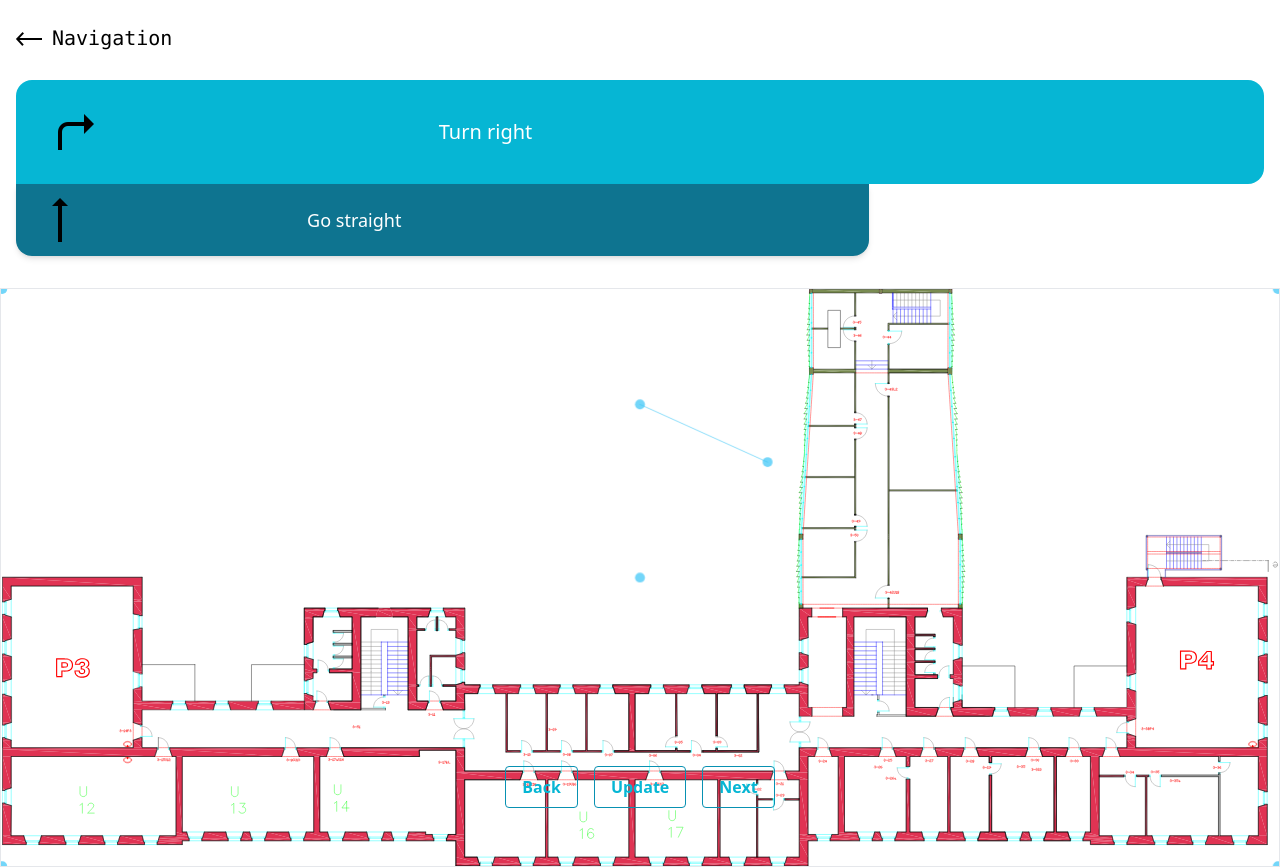
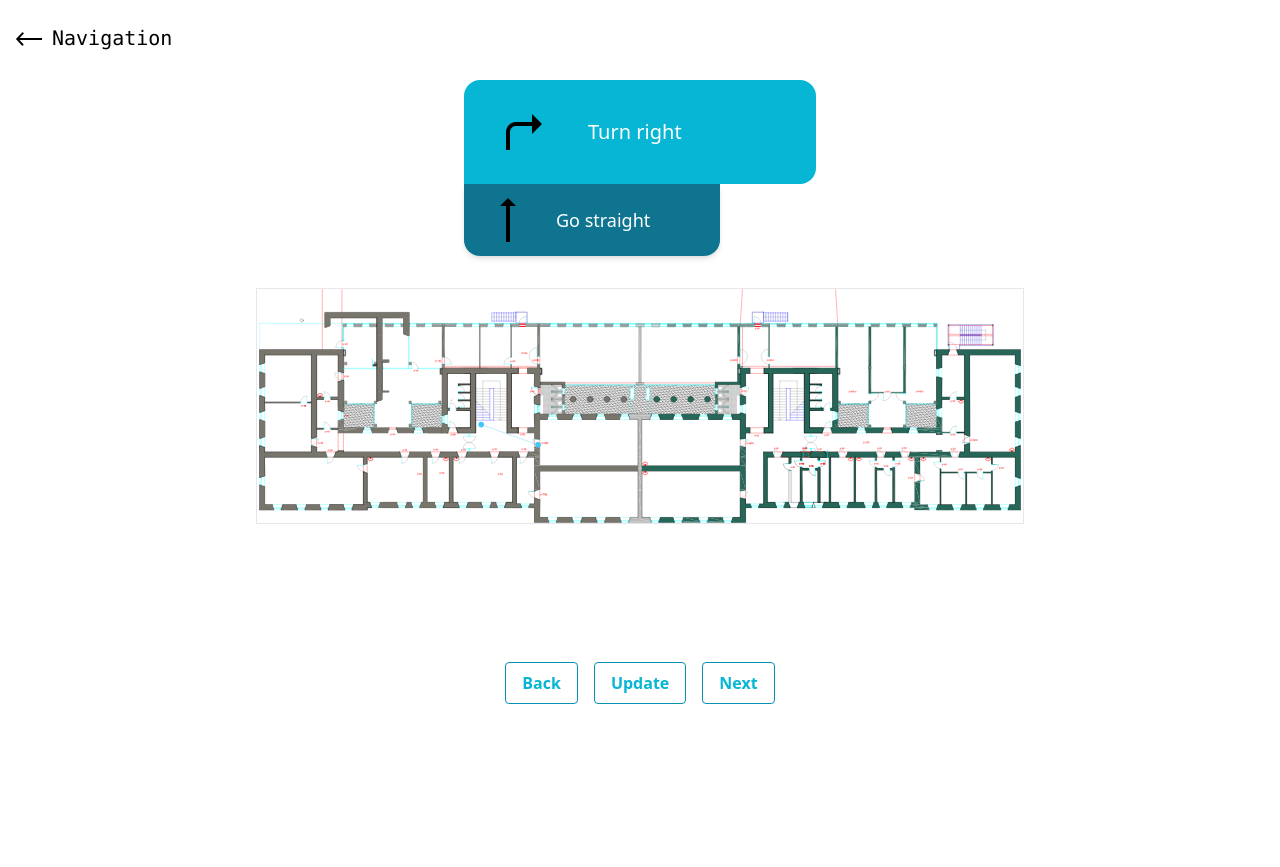
Before and after one commit to JakovTomasic/RitehMaps, a Next.js app in the folder client/: page /navigation in a window 1280 px wide. After the commit the page ends 800 px from the top, so only its background shows below. Built offline with nearby package versions, Linux system fonts and the light colour scheme.

Commit message:
Changes made based on code review.
Changes in this commit include implementing dynamic path, or more preciselly single navigation step drawing. Additionally floor layout switch has also been implemented. Buttons next, back and update are also working now.

```diff
--- a/client/src/components/Header.tsx
+++ b/client/src/components/Header.tsx
@@ -5,7 +5,7 @@ export default function Header( {text, backPath}: Prop ){
 
     return(
         <>
-            <div className="flex flex-row align-middle my-6 mx-3 font-mono">
+            <div className="flex flex-row align-middle py-6 mx-3 font-mono">
                 <Link href={backPath}><Image src='/images/back_arrow.png' width='32' height='32' alt="arrow" /></Link>
                 <h1 className="text-xl ml-2">{text}</h1>
             </div>
--- a/client/src/components/Map.tsx
+++ b/client/src/components/Map.tsx
@@ -1,16 +1,19 @@
 import React, { Component } from 'react';
 import * as d3 from 'd3';
 import ZoomableSVG from './ZoomableSVG';
+import { NavigationStep } from '../types/navigation/NavigationStep';
 
 type Prop = {
     layoutImage: string
     enableDrawNodes?: boolean
     width: number
     height: number
+    navStep: NavigationStep
 }
 
 const dotRadiusRelative: String = "0.5%"
 const lineStrokeWidthRelative: String = "0.1%"
+
 
 export default class Map extends Component<Prop>{
 
@@ -24,7 +27,9 @@ export default class Map extends Component<Prop>{
         .attr("xlink:href", this.props.layoutImage)
         .attr("width", "100%")
         .attr("height", "100%")
+
     }
+
 
     private drawNodesOnClick(){
 
@@ -44,78 +49,27 @@ export default class Map extends Component<Prop>{
         })
     }
 
-    private connectNodes( {x1, y1, x2, y2} ){
+    private connectNodes(){
 
         const svg = d3.select(this.mapRef)
 
-        svg.append("circle")
-        .attr("cx", x1)
-        .attr("cy", y1)
-        .attr("r", dotRadiusRelative)
-        .attr("fill","#41C7F7")
-        .attr("stroke-opacity", 1)
-        .attr("stroke-width", 150)
-        .classed("animate-pulse", true)
+        this.props.navStep.nodes.map((node) => {
 
-        svg.append("circle")
-        .attr("cx", "0%")
-        .attr("cy", "0%")
-        .attr("r", dotRadiusRelative)
-        .attr("fill","#41C7F7")
-        .attr("stroke-opacity", 1)
-        .attr("stroke-width", 150)
-        .classed("animate-pulse", true)
+            svg.append("circle")
+            .attr("cx", node.xCoordinate)
+            .attr("cy", node.yCoordinate)
+            .attr("r", dotRadiusRelative)
+            .attr("fill","#41C7F7")
+            .attr("stroke-opacity", 1)
+            .attr("stroke-width", 150)
 
-        svg.append("circle")
-        .attr("cx", "0%")
-        .attr("cy", "100%")
-        .attr("r", dotRadiusRelative)
-        .attr("fill","#41C7F7")
-        .attr("stroke-opacity", 1)
-        .attr("stroke-width", 150)
-        .classed("animate-pulse", true)
-
-        svg.append("circle")
-        .attr("cx", "100%")
-        .attr("cy", "0%")
-        .attr("r", dotRadiusRelative)
-        .attr("fill","#41C7F7")
-        .attr("stroke-opacity", 1)
-        .attr("stroke-width", 150)
-        .classed("animate-pulse", true)
-
-        svg.append("circle")
-        .attr("cx", "50%")
-        .attr("cy", "50%")
-        .attr("r", dotRadiusRelative)
-        .attr("fill","#41C7F7")
-        .attr("stroke-opacity", 1)
-        .attr("stroke-width", 150)
-        .classed("animate-pulse", true)
-
-        svg.append("circle")
-        .attr("cx", "100%")
-        .attr("cy", "100%")
-        .attr("r", dotRadiusRelative)
-        .attr("fill","#41C7F7")
-        .attr("stroke-opacity", 1)
-        .attr("stroke-width", 150)
-        .classed("animate-pulse", true)
-
-        svg.append("circle")
-        .attr("cx", x2)
-        .attr("cy", y2)
-        .attr("r", dotRadiusRelative)
-        .attr("fill","#41C7F7")
-        .attr("stroke-opacity", 1)
-        .attr("stroke-width", 150)
-        .classed("animate-pulse", true)
+        })
 
         svg.append("line")
-        .attr("x1", x1)
-        .attr("y1", y1)
-        .attr("x2", x2)
-        .attr("y2", y2)
+        .attr("x1", this.props.navStep.nodes[0].xCoordinate)
+        .attr("y1", this.props.navStep.nodes[0].yCoordinate)
+        .attr("x2", this.props.navStep.nodes[1].xCoordinate)
+        .attr("y2", this.props.navStep.nodes[1].yCoordinate)
         .style("stroke", "#41C7F7")
         .style("stroke-width", lineStrokeWidthRelative)
         .attr("stroke-linecap", "round")
@@ -129,14 +83,30 @@ export default class Map extends Component<Prop>{
         this.drawMap()
         if (typeof this.props.enableDrawNodes !== 'undefined')
             this.drawNodesOnClick()
-        this.connectNodes({x1: "50%", y1: "20%", x2: "60%", y2: "30%"})
+        this.connectNodes()
     }
+
+    componentDidUpdate(prevProps: Readonly<Prop>) {
+
+        if(prevProps.layoutImage != this.props.layoutImage){
+            d3.selectAll("image").remove().exit()
+            this.drawMap()
+            d3.selectAll("circle").remove().exit()
+            d3.selectAll("line").remove().exit()
+            this.connectNodes()
+        }
+        else{
+            d3.selectAll("line").remove().exit()
+            this.connectNodes()
+        }
+    }
+
 
     render() {
 
         return(
             <div>
-                <div className="w-full h-full border" style={{aspectRatio: this.props.width / this.props.height}}>
+                <div className="w-full h-full border max-w-3xl mx-auto" style={{aspectRatio: this.props.width / this.props.height}}>
                     <ZoomableSVG>
                         <svg ref={(mapRef: SVGSVGElement) => this.mapRef = mapRef}>
 
--- a/client/src/json_data/submaps.ts
+++ b/client/src/data/submaps.ts
@@ -1,30 +1,36 @@
 export const submaps = [
     {
+        "id": 0,
         "path": "/submaps/main_floor_0.svg",
         "width": 2809.2,
         "height": 847.27997
     },
     {
+        "id": 1,
         "path": "/submaps/main_floor_1.svg",
         "width": 2851.4399,
         "height": 875.59998
     },
     {
+        "id": 2,
         "path": "/submaps/main_floor_2.svg",
         "width": 2742.04,
         "height": 1092.48
     },
     {
+        "id": 3,
         "path": "/submaps/main_floor_3.svg",
         "width": 2952.5999,
         "height": 1335.9199
     },
     {
+        "id": 4,
         "path": "/submaps/lab_floor_0.svg",
         "width": 2760.1599,
         "height": 1083.36
     },
     {
+        "id": 5,
         "path": "/submaps/lab_floor_1.svg",
         "width": 2721.6802,
         "height": 800.23999
--- a/client/src/logic/impl/SubmapProviderImpl.ts
+++ b/client/src/logic/impl/SubmapProviderImpl.ts
@@ -1,11 +1,18 @@
 import { SubmapProvider } from "../interfaces/SubmapProvider";
 import { Submap } from "../../types/Submap";
-import { submaps } from "../../json_data/submaps";
+import { submaps } from "../../data/submaps";
 
 export class SubmapProviderImpl implements SubmapProvider{
 
     getSubmapImage(submapId: number): Submap {
-        return submaps[submapId]
+
+        var retSubmap: Submap
+        submaps.map((submap) => {
+            if(submap.id == submapId)
+                retSubmap = submap
+        })
+
+        return retSubmap
     }
 
 }
--- a/client/src/logic/mock/SimpleMapNavigatorMockExample.ts
+++ b/client/src/logic/mock/SimpleMapNavigatorMockExample.ts
@@ -8,13 +8,22 @@ export class SimpleMapNavigatorMockExample implements MapNavigator {
     findShortestPath(startNodeId: number, endNodeFilter: MapNodeFilter): NavigationDirections {
         return new NavigationDirections([
             new NavigationStep([
-                new NavigationNode(1, 0, 0),
-                new NavigationNode(1, 50, 50)
+                new NavigationNode(1, 831.0047, 507.7395),
+                new NavigationNode(1, 1043.5366, 583.6851)
             ]),
             new NavigationStep([
-                new NavigationNode(1, 50, 50),
-                new NavigationNode(1, 100, 100)
+                new NavigationNode(1, 1043.5366, 583.6851),
+                new NavigationNode(1, 1956.64501953125, 513.369873046875)
+            ]),
+            new NavigationStep([
+                new NavigationNode(2, 1852.796875, 730.521728515625),
+                new NavigationNode(2, 2086.7617, 813.4279)
+            ]),
+            new NavigationStep([
+                new NavigationNode(2, 2086.7617, 813.4279),
+                new NavigationNode(2, 2519.26123046875, 794.2449951171875)
             ])
+
         ])
     }
 }
--- a/client/src/pages/navigation.tsx
+++ b/client/src/pages/navigation.tsx
@@ -3,28 +3,61 @@ import Header from "../components/Header";
 import DirectionsCard from "../components/DirectionsCard";
 import Map from "../components/Map";
 import { SubmapProviderImpl } from "../logic/impl/SubmapProviderImpl";
+import { MapNodeFilterById } from "../types/roomsearch/MapNodeFilterById";
+import { useRouter } from "next/router";
+import { NavigationDirections } from "../types/navigation/NavigationDirections";
+import { SimpleMapNavigatorMockExample } from "../logic/mock/SimpleMapNavigatorMockExample";
+import { NavigationStep } from "../types/navigation/NavigationStep";
+import { useState } from "react";
 
 
-type Prop = {
-    submapId: number;
-}
 
-export default function Navigation({ submapId=3 }: Prop){
+export default function Navigation(){
 
-    const submap = new SubmapProviderImpl();
-    const submapImage = submap.getSubmapImage(submapId);
+    const router = useRouter()
+    const data = router.query
+
+    const mapNav = new SimpleMapNavigatorMockExample()
+
+    const navDirections: NavigationDirections = mapNav.findShortestPath(+data.startNodeId,
+        new MapNodeFilterById(+data.endNodeId))
+
+    const navSteps: NavigationStep[] = navDirections.steps
+
+    const submap = new SubmapProviderImpl()
+
+    const [currentStep, updateCurrentStep] = useState(0)
+
+    const submapImage = submap.getSubmapImage(navSteps[currentStep].nodes[0].submapId)
+    const numOfSteps = navSteps.length
+
 
     return(
         <>
             <div className="relative w-fill h-screen mx-auto my-0">
                 <Header text='Navigation' backPath='/' />
-                <DirectionsCard currentText='Turn right' nextText='Go straight'
-                    currentDirection='/images/up-right.png' nextDirection='/images/up.png' />
-                <Map layoutImage={submapImage.path} enableDrawNodes width={submapImage.width} height={submapImage.height}/>
-                <div className="text-center justify-center flex mx-auto mb-4 inset-x-0 absolute bottom-0 my-12">
-                    <Button text='Back' />
-                    <Button text='Update' />
-                    <Button text='Next' />
+                <div className="mx-auto max-w-sm">
+                    <DirectionsCard currentText='Turn right' nextText='Go straight'
+                        currentDirection='/images/up-right.png' nextDirection='/images/up.png' />
+                </div>
+                <Map layoutImage={submapImage.path} enableDrawNodes width={submapImage.width}
+                    height={submapImage.height} navStep={navSteps[currentStep]}/>
+                <div className="text-center justify-center flex mx-auto mb-4 inset-x-0 absolute bottom-20 my-12">
+                    <Button text='Back'
+                        onClick={() => {
+                            if(currentStep > 0) {
+                                updateCurrentStep(currentStep-1)
+                            }
+                        }}
+                    />
+                    <Button text='Update' onClick={() => {router.push('/')}}/>
+                    <Button text='Next'
+                        onClick={() => {
+                            if(currentStep < numOfSteps-1) {
+                                updateCurrentStep(currentStep+1)
+                            }
+                        }}
+                    />
                 </div>
             </div>
 
--- a/client/src/types/Submap.ts
+++ b/client/src/types/Submap.ts
@@ -1,10 +1,12 @@
 
 export class Submap{
+    id: number;
     path: string;
     width: number;
     height: number;
 
-    constructor(path: string, width: number, height: number){
+    constructor(id: number, path: string, width: number, height: number){
+        this.id = id;
         this.path = path;
         this.width = width;
         this.height = height;
```
Also changed, not shown: client/src/components/SearchForm.tsx (+13 -0 lines).
